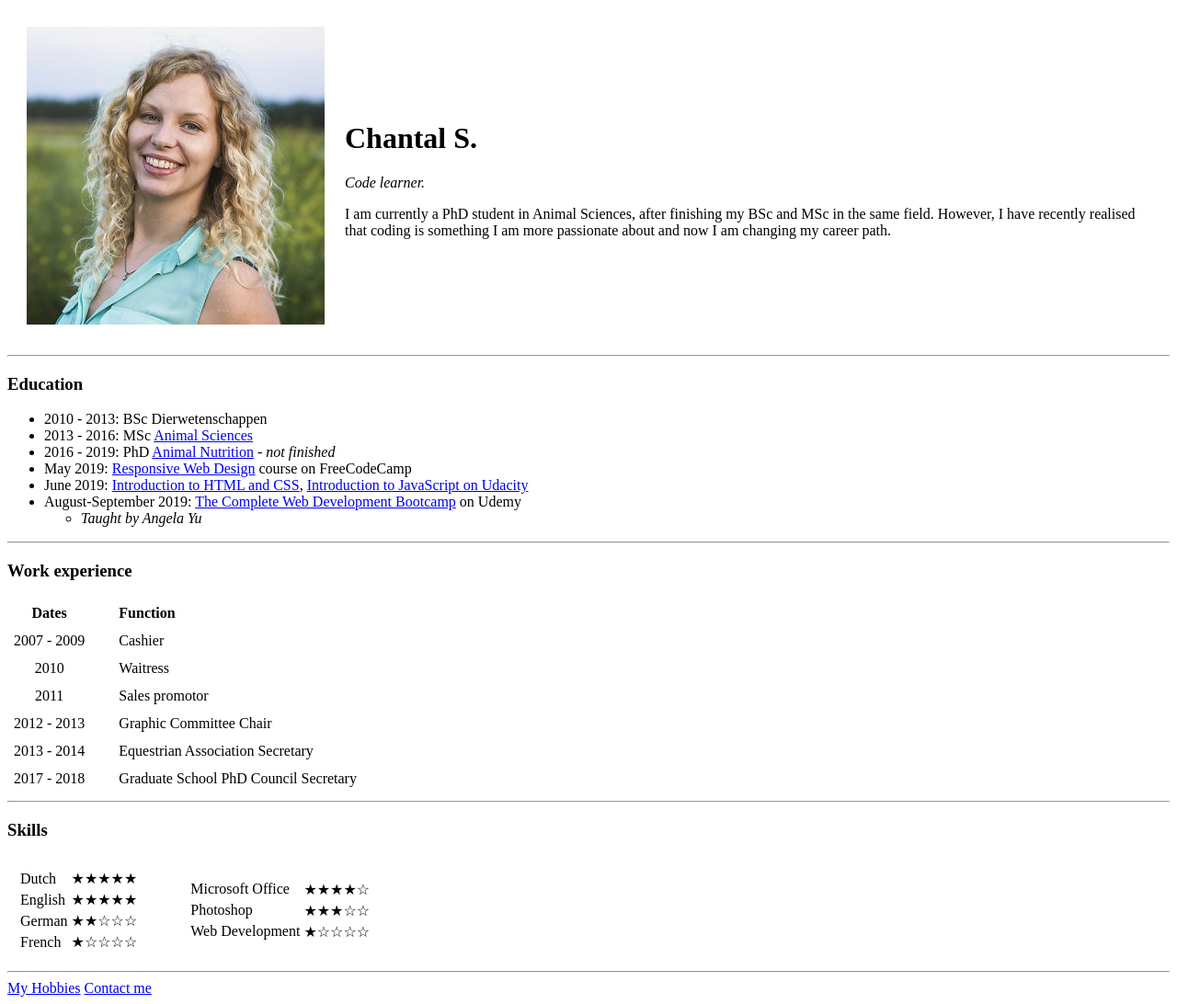
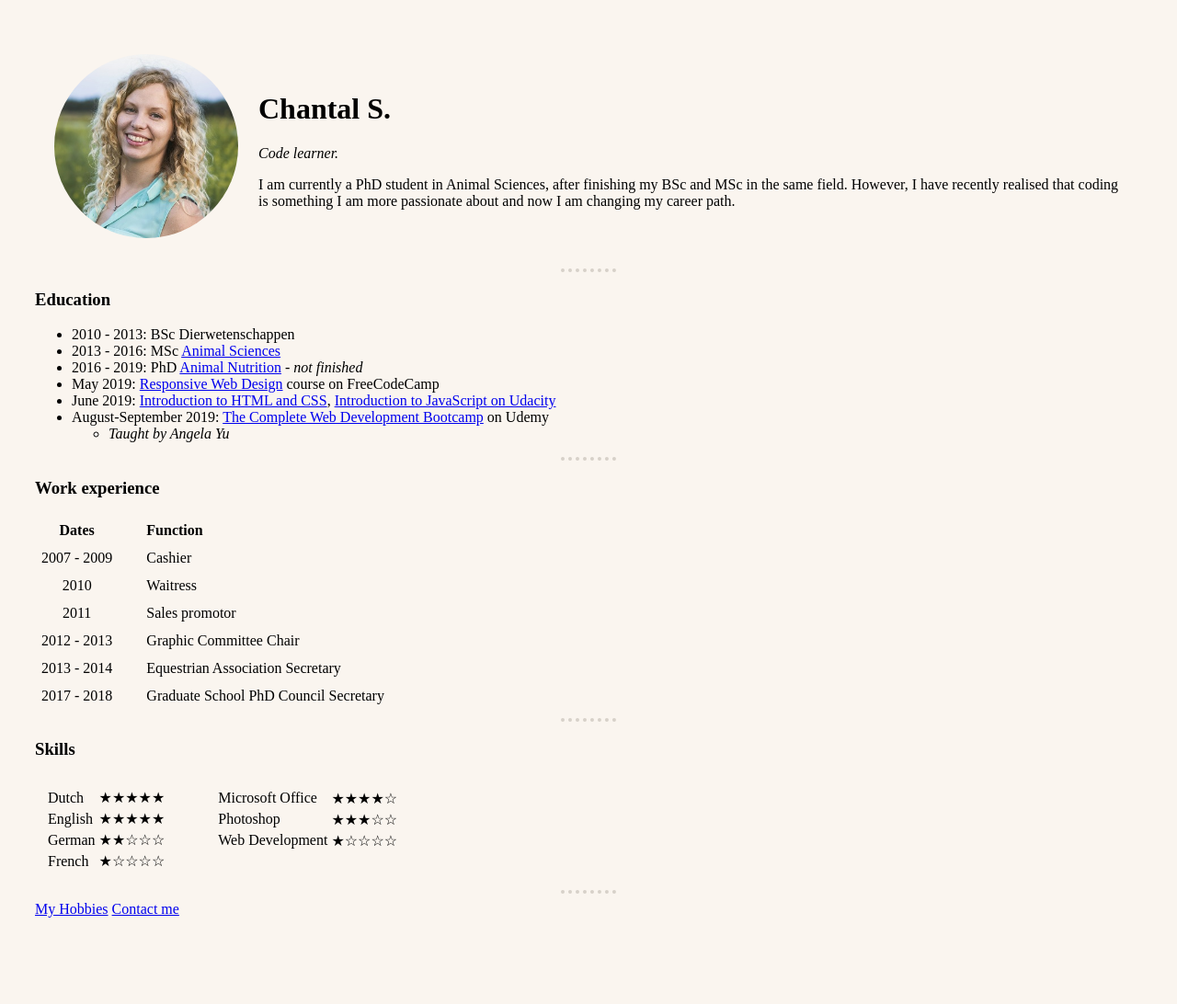
Before and after one commit to ChantalSchot/htmlcourse, a plain HTML site: page index.html in a window 1280 px wide. Shown: the whole page at 92% size. After the commit the page ends 1036 px from the top, so only its background shows below. Drawn offline with Linux system fonts and the light colour scheme.

Commit message:
inline CSS

```diff
--- a/index.html
+++ b/index.html
@@ -4,7 +4,30 @@
 	<head>
 		<meta charset="utf-8">
 		<title>Chantal's Personal Site</title>
+
+		<style media="screen">
+
+			body {
+				background-color: #faf5ef;
+				padding: 30px;
+			}
+
+			hr {
+				border-style: none;
+				border-bottom: 4px dotted #d7d1c9;
+				width: 5%;
+			}
+
+			img {
+				border-radius: 50%;
+				height: 200px;
+			}
+
+		</style>
+
 	</head>
+
+	<!-- Color palette: https://colorhunt.co/palette/152872 -->
 
 	<body>
 		<table cellspacing="20">
@@ -68,7 +91,7 @@
 					</table>
 				</td>
 				<td>
-					<table>
+					<table style="padding-bottom: 22px;">
 						<tr>
 							<td>Microsoft Office</td>
 							<td>★★★★☆</td>
```
